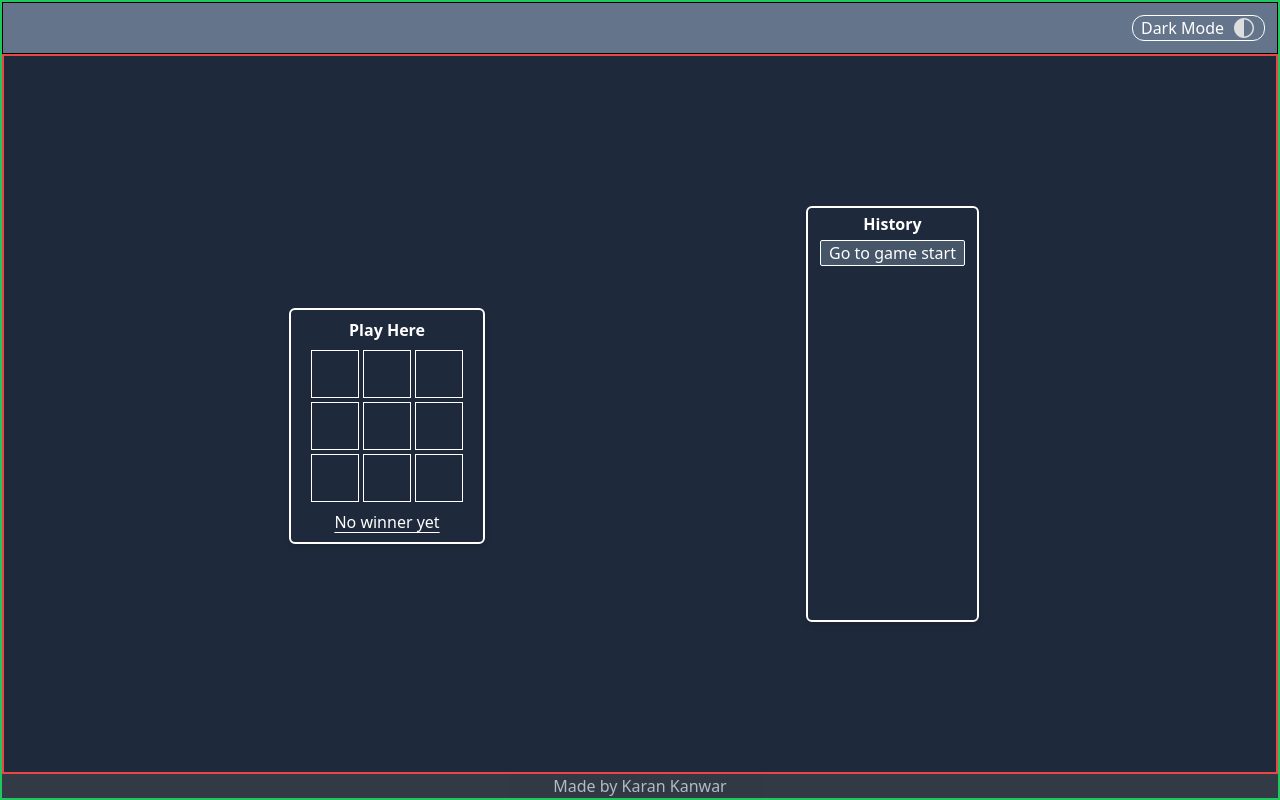
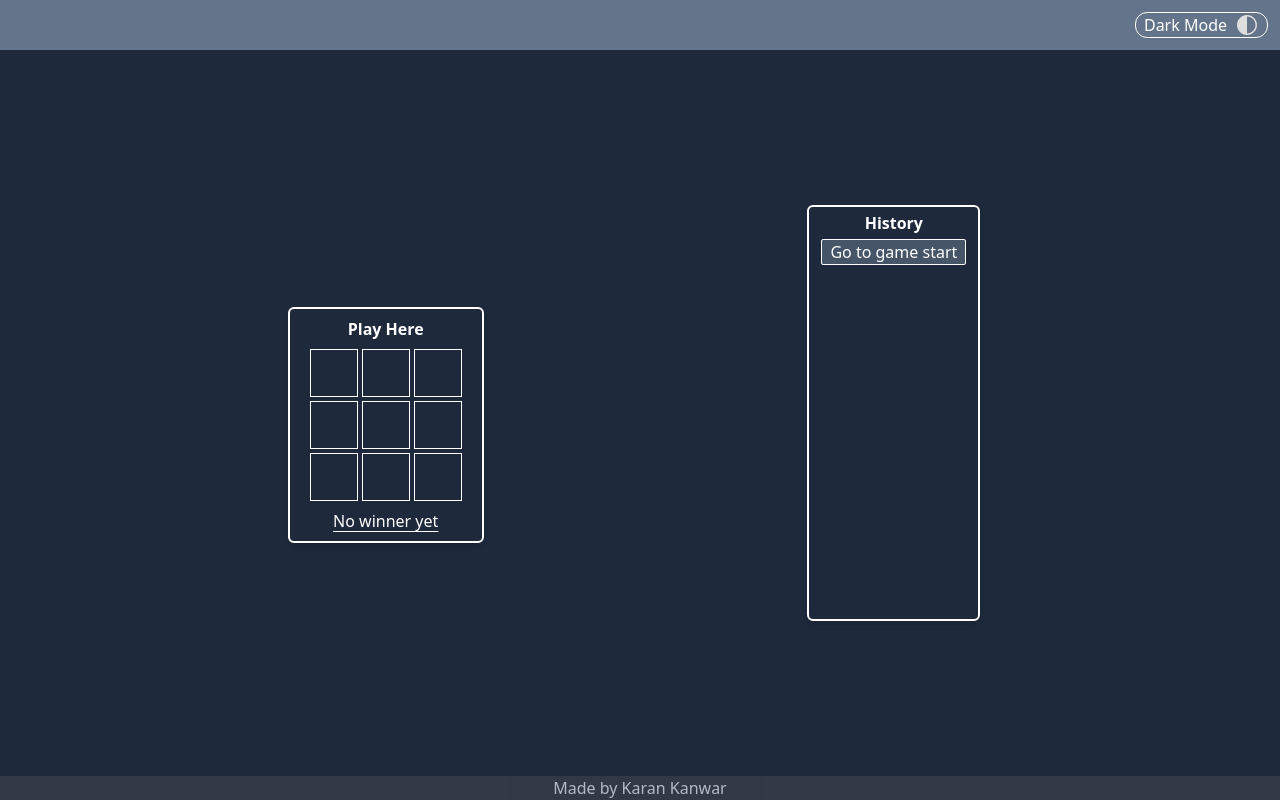
Before and after one commit to binge-coder/TicTacToe, a React (Vite) app: page / in a window 1280 px wide. Built offline with nearby package versions, Linux system fonts and the light colour scheme.

Commit message:
removed colored borders

```diff
--- a/src/App.jsx
+++ b/src/App.jsx
@@ -161,10 +161,10 @@ export default function Game() {
 
   return (
     // <div className='flex flex-col h-screen border-2 border-green-500'>
-    <div className={`flex flex-col min-h-screen border-2 border-green-500 ${darkmode?'dark':''}`}>
+    <div className={`flex flex-col min-h-screen ${darkmode?'dark':''}`}>
 
     <Navbar darkmode = {darkmode} toggleDarkMode = {toggleDarkMode}/>
-    <div className="bg-slate-300 flex flex-1 flex-col justify-evenly items-center gap-6 md:flex-row border-2 border-red-500 dark:bg-slate-800">
+    <div className="bg-slate-300 flex flex-1 flex-col justify-evenly items-center gap-6 md:flex-row dark:bg-slate-800">
       <div className="border-2 rounded-md w-50 mt-6 shadow-md border-black dark:border-white">
         <Board xIsNext={xIsNext} squares={currentSquares} onPlay={handlePlay} />
       </div>
--- a/src/components/Navbar.jsx
+++ b/src/components/Navbar.jsx
@@ -3,7 +3,7 @@ import darkModeLogo from '/dark-icon.svg'
 
 const Navbar = (props) => {
   return (
-    <div className='flex flex-row justify-end p-3 mb-auto border border-black'>
+    <div className='flex flex-row justify-end p-3 mb-auto'>
       <button onClick={props.toggleDarkMode} className='flex flex-row gap-x-2 border border-black rounded-xl px-2 dark:border-white'>
         <div >Dark Mode</div>
         <img className='w-6 dark:invert' src={darkModeLogo} alt="mylogo" />
```
